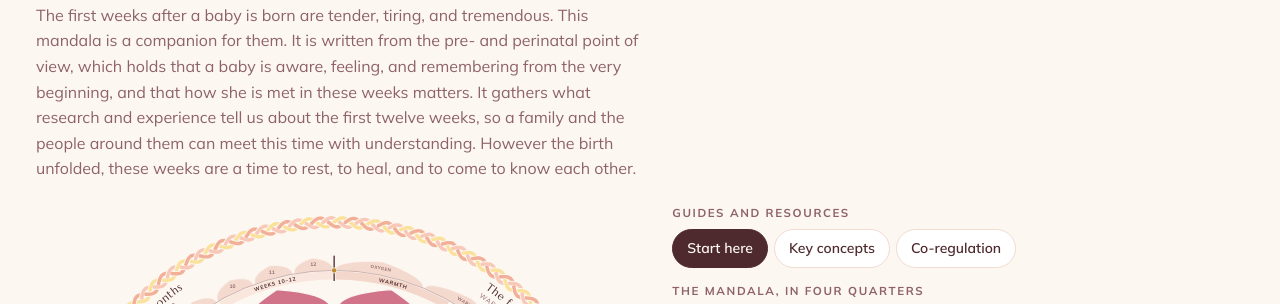
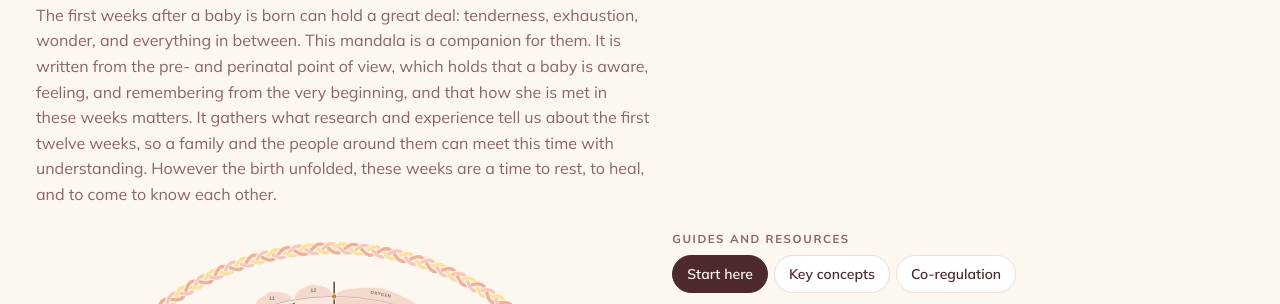
Before and after one commit to ErinSarita/fourth-trimester-mandala, a plain HTML site: page index.html in a window 1280 px wide. Shown: the part 117-421 px from the top of the page. Drawn offline with Linux system fonts and the light colour scheme.

Commit message:
Opening sentence: can hold a great deal

```diff
--- a/index.html
+++ b/index.html
@@ -241,7 +241,7 @@ try{ var t=localStorage.getItem("ft-theme"); if(t==="light"||t==="dark") documen
     </button>
     <div class="eyebrow">Prenatal &amp; Perinatal Education</div>
     <h1>The Fourth Trimester Mandala</h1>
-    <p class="lede">The first weeks after a baby is born are tender, tiring, and tremendous. This mandala is a companion for them. It is written from the pre- and perinatal point of view, which holds that a baby is aware, feeling, and remembering from the very beginning, and that how she is met in these weeks matters. It gathers what research and experience tell us about the first twelve weeks, so a family and the people around them can meet this time with understanding. However the birth unfolded, these weeks are a time to rest, to heal, and to come to know each other.</p>
+    <p class="lede">The first weeks after a baby is born can hold a great deal: tenderness, exhaustion, wonder, and everything in between. This mandala is a companion for them. It is written from the pre- and perinatal point of view, which holds that a baby is aware, feeling, and remembering from the very beginning, and that how she is met in these weeks matters. It gathers what research and experience tell us about the first twelve weeks, so a family and the people around them can meet this time with understanding. However the birth unfolded, these weeks are a time to rest, to heal, and to come to know each other.</p>
   </header>
 
   <div class="main">
```
